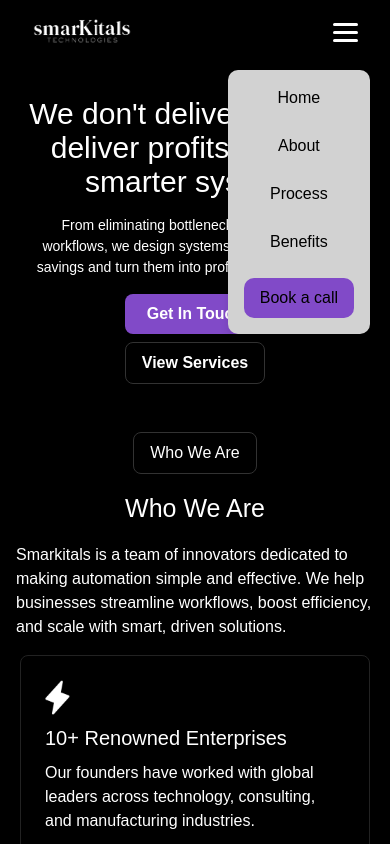
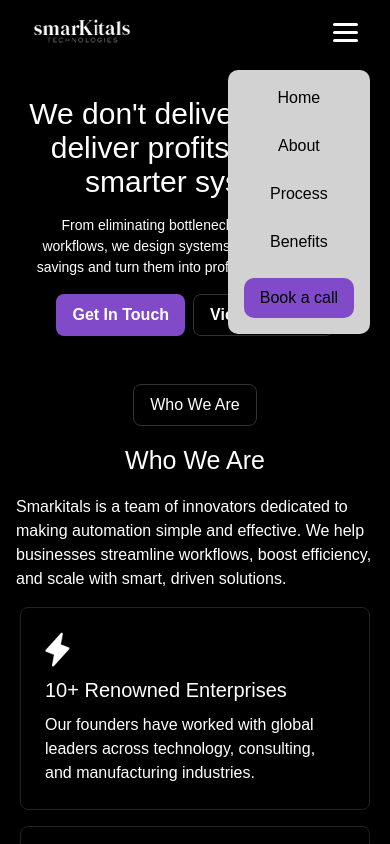
Before and after one commit to Smarkitals/smarkitalsTech, a Next.js app: page / in a window 390 px wide. Both pictures are taken after a click on the element 345 px from the left and 32 px from the top of the page. Shown: the top 844 px of the page. Built offline with nearby package versions, Linux system fonts and the light colour scheme.

Commit message:
NaVUPadated

```diff
--- a/app/css/hero.module.css
+++ b/app/css/hero.module.css
@@ -83,7 +83,7 @@ body {
 
   /* Adjust button styles for mobile */
   .button {
-    flex-direction: column;
+    /* flex-direction: column; */
     gap: 0.5rem;
   }
 }
--- a/app/css/nav.module.css
+++ b/app/css/nav.module.css
@@ -39,7 +39,7 @@
     .right {
         display: none;
         flex-direction: column;
-        position: absolute;
+        position: fixed;
         top: 70px;
         right: 20px;
         background-color: #d2d2d2;
--- a/app/nav/top.js
+++ b/app/nav/top.js
@@ -64,7 +64,7 @@ export default function Nav() {
         <a href="#about" onClick={(e) => { e.preventDefault(); scrollToSection('about'); }}>About</a>
         <a href="#process" onClick={(e) => { e.preventDefault(); scrollToSection('process'); }}>Process</a>
         <a href="#benefits" onClick={(e) => { e.preventDefault(); scrollToSection('benefits'); }}>Benefits</a>
-        <a className={styles.navButton} href="">Book a call</a>
+        <a className={styles.navButton} href="mailto:info@smarkitalstech.com" target="_blank">Book a call</a>
       </div>
     </div>
   );
--- a/components/hero/heroSection.tsx
+++ b/components/hero/heroSection.tsx
@@ -104,7 +104,9 @@ export default function HeroSection({
       </p>
       <div className={style.button}>
         {getInTouchButton && (
-          <button className={style.getInTouchButton}>
+          <button className={style.getInTouchButton}
+  onClick={() => window.open('mailto:info@smarkitalstech.com', '_blank')}
+>
             {getInTouchButton}
           </button>
         )}
```
